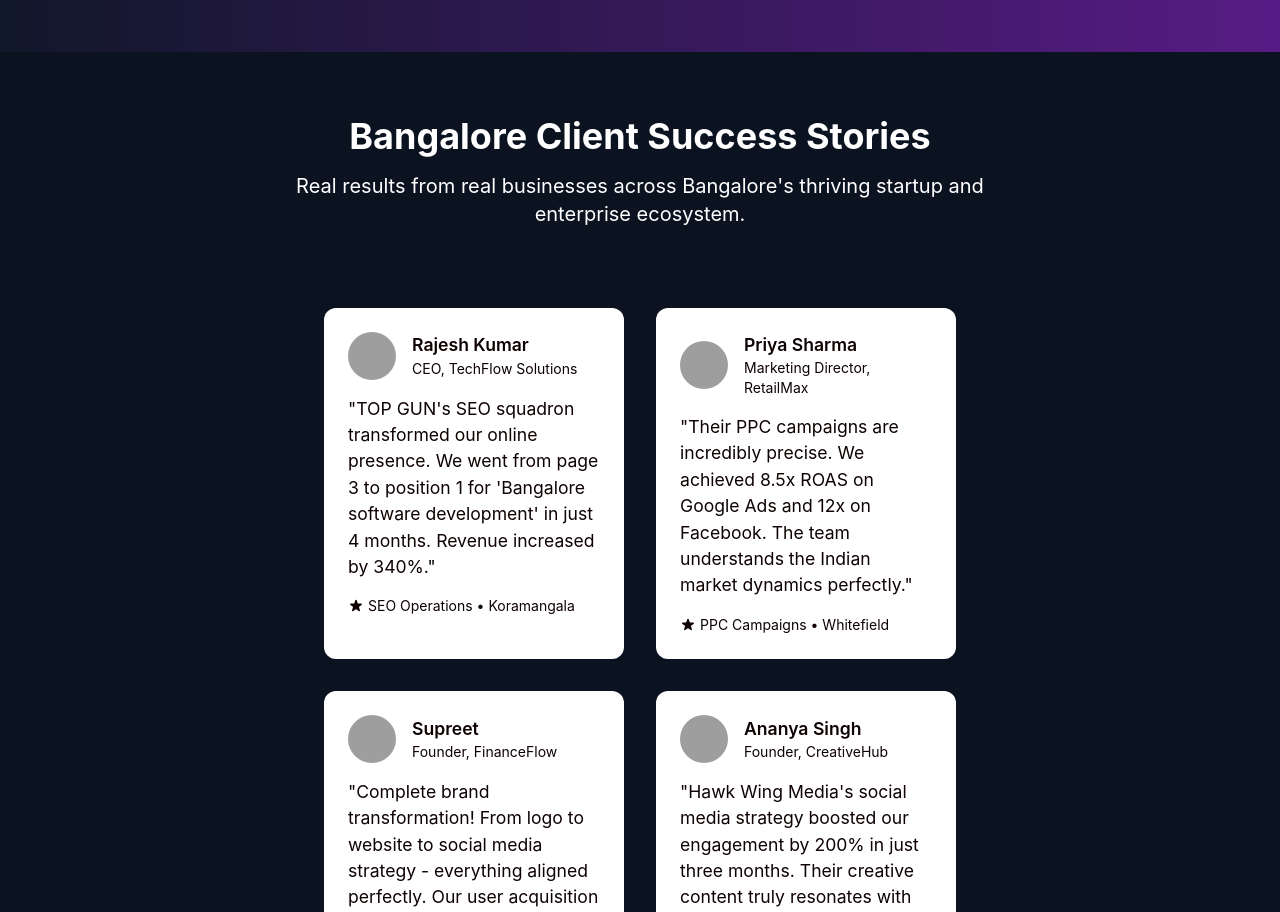
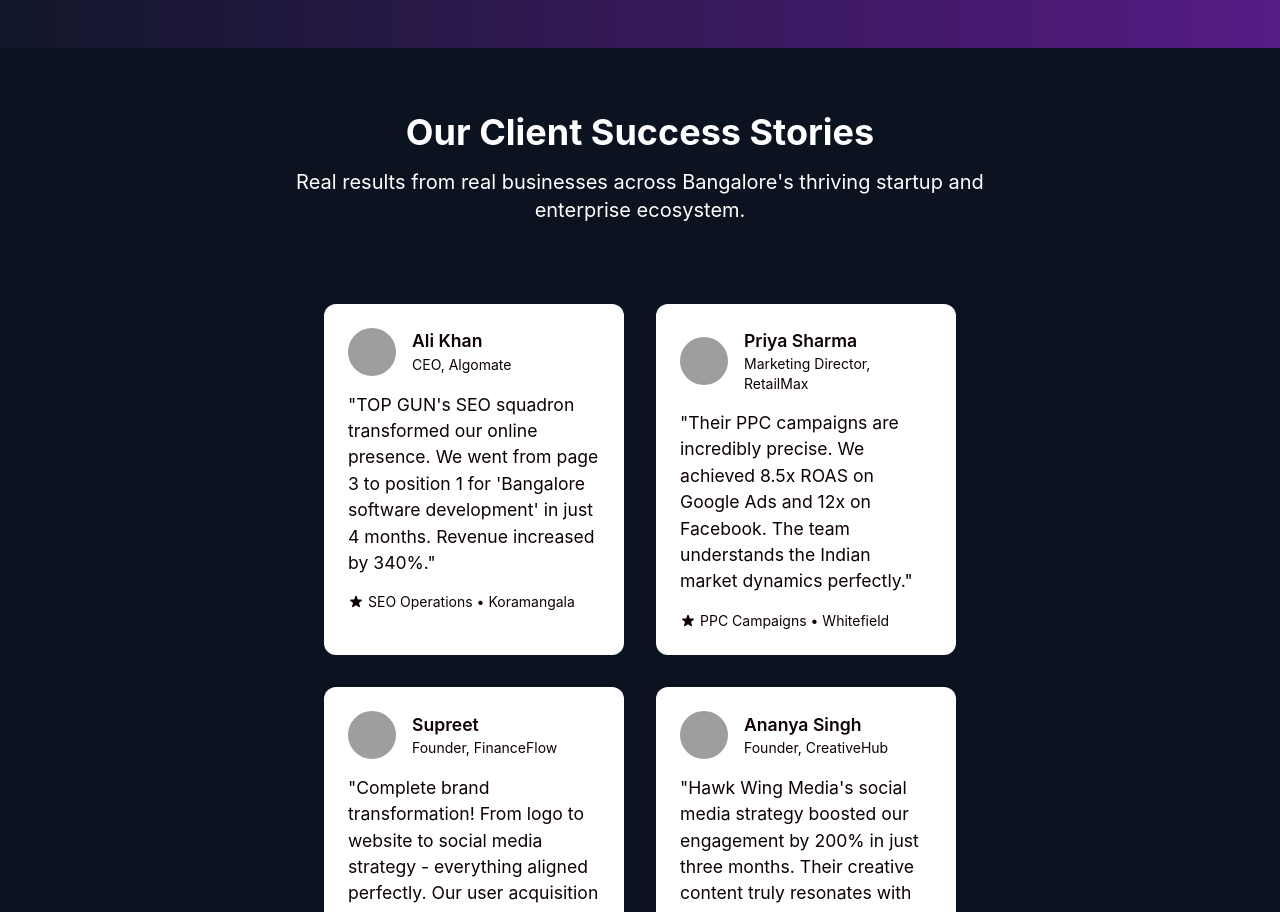
Before and after one commit to hawkwingdigital/preet.k, a plain HTML site: page index.html in a window 1280 px wide. Shown: the part 1965-2877 px from the top of the page. Drawn offline with nearby package versions, Linux system fonts and the light colour scheme; grey boxes are pictures that could not be loaded.

Commit message:
Update index.html

```diff
--- a/index.html
+++ b/index.html
@@ -1,4 +1,4 @@
-<!DOCTYPE html>
+
 <html lang="en">
 <head>
     <meta charset="UTF-8">
@@ -154,7 +154,7 @@
     <section class="py-16 bg-surface">
         <div class="max-w-7xl mx-auto px-4 sm:px-6 lg:px-8">
             <div class="text-center mb-12">
-                <h2 class="text-3xl lg:text-4xl font-bold text-primary mb-4">Bangalore Client Success Stories</h2>
+                <h2 class="text-3xl lg:text-4xl font-bold text-primary mb-4">Our Client Success Stories</h2>
                 <p class="text-xl text-text-secondary max-w-3xl mx-auto">
                     Real results from real businesses across Bangalore's thriving startup and enterprise ecosystem.
                 </p>
@@ -169,8 +169,8 @@
                             <div class="flex items-center mb-4">
                                 <img src="https://images.unsplash.com/photo-1507003211169-0a1dd7228f2d?q=80&w=1974&auto=format&fit=crop" alt="Rajesh Kumar" class="w-12 h-12 rounded-full object-cover mr-4" onerror="this.src='https://images.unsplash.com/photo-1584824486509-112e4181ff6b?q=80&w=2940&auto=format&fit=crop&ixlib=rb-4.0.3&ixid=M3wxMjA3fDB8MHxwaG90by1wYWdlfHx8fGVufDB8fHx8fA%3D%3D'; this.onerror=null;" />
                                 <div>
-                                    <h4 class="font-semibold text-primary">Rajesh Kumar</h4>
-                                    <p class="text-sm text-text-secondary">CEO, TechFlow Solutions</p>
+                                    <h4 class="font-semibold text-primary">Ali Khan</h4>
+                                    <p class="text-sm text-text-secondary">CEO, Algomate</p>
                                 </div>
                             </div>
                             <p class="text-text-secondary mb-4">
```
